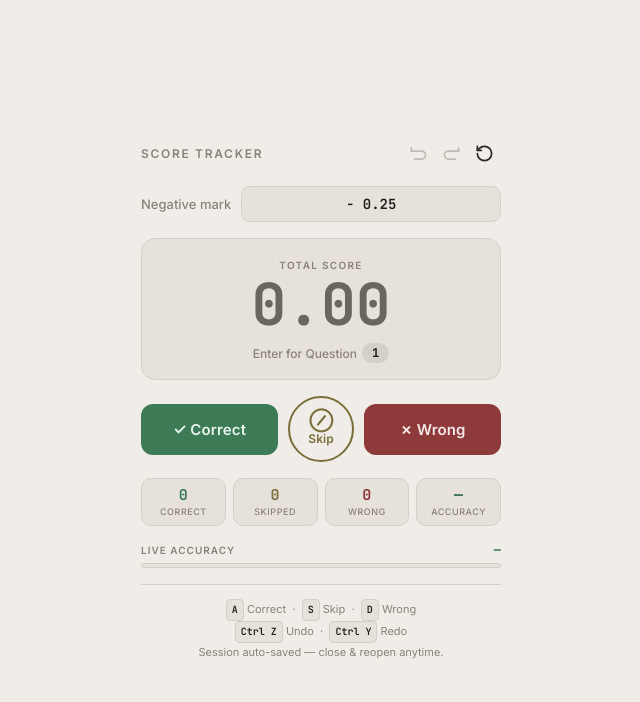
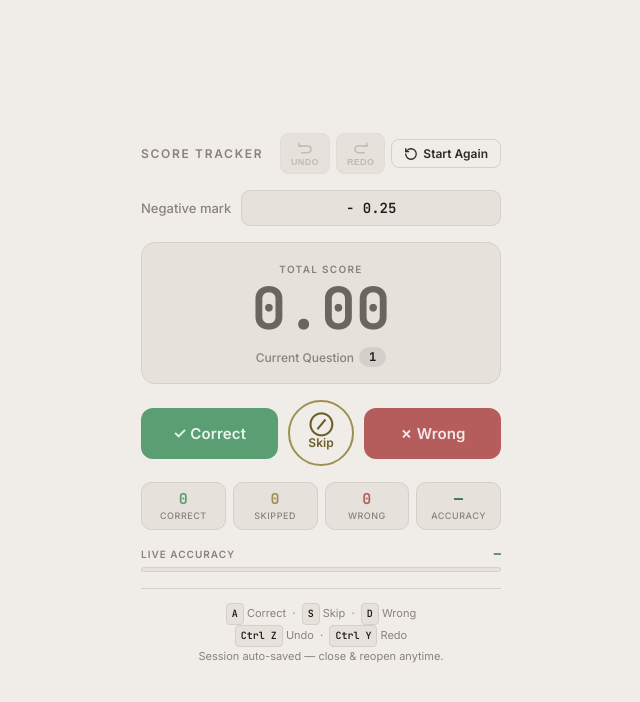
Before and after one commit to pratikkarbhal/answer-key-score-calculator, a plain HTML site: page index.html in a window 1280 px wide. Shown: the whole page, without its empty margins (319-959 px from the left). Drawn offline with Linux system fonts and the light colour scheme.

Commit message:
Update styles and button elements in index.html

```diff
--- a/index.html
+++ b/index.html
@@ -15,9 +15,9 @@
     --muted:   #8a8278;
     --icon:    #2c2a28;
 
-    --correct: #3d7a56;
-    --wrong:   #8f3a3a;
-    --skip:    #7a6e3a;
+    --correct: #5c9e74;
+    --wrong:   #b55c5c;
+    --skip:    #9e8f52;
 
     --pos:     #2e6b45;
     --neg:     #8f3a3a;
@@ -63,32 +63,67 @@
 
   .history-controls {
     display: flex;
-    gap: 0px;
+    gap: 6px;
     align-items: center;
   }
 
+  /* Undo / Redo — icon + small label stacked */
   .icon-btn {
+    background: var(--surface);
+    border: 1px solid var(--border);
+    cursor: pointer;
+    padding: 6px 10px;
+    border-radius: 8px;
+    color: var(--icon);
+    display: flex;
+    flex-direction: column;
+    align-items: center;
+    justify-content: center;
+    gap: 2px;
+    transition: background 0.15s, transform 0.1s;
+    -webkit-tap-highlight-color: transparent;
+    font-size: 9px;
+    font-weight: 600;
+    letter-spacing: 0.04em;
+    text-transform: uppercase;
+    line-height: 1;
+  }
+  .icon-btn:hover  { background: var(--border); }
+  .icon-btn:active { transform: scale(0.93); }
+  .icon-btn:disabled {
+    color: #c0bbb4;
+    border-color: #e0dcd6;
+    cursor: default;
+    background: var(--surface) !important;
+  }
+  .icon-btn svg { width: 16px; height: 16px; }
+
+  /* Reset — pill with text, always visible */
+  .reset-btn {
     background: none;
-    border: none;
+    border: 1px solid var(--border);
     cursor: pointer;
-    padding: 7px;
+    padding: 6px 12px;
     border-radius: 8px;
     color: var(--icon);
     display: flex;
     align-items: center;
-    justify-content: center;
-    transition: color 0.15s, background 0.15s, transform 0.1s;
+    gap: 5px;
+    font-size: 12px;
+    font-weight: 600;
+    font-family: 'Inter', sans-serif;
+    transition: background 0.15s, color 0.15s, border-color 0.15s, transform 0.1s;
     -webkit-tap-highlight-color: transparent;
+    white-space: nowrap;
   }
-  .icon-btn:hover   { background: rgba(0,0,0,0.06); }
-  .icon-btn:active  { transform: scale(0.88); }
-  .icon-btn:disabled {
-    color: #c0bbb4;
-    cursor: default;
-    background: none !important;
+  .reset-btn:hover  { background: var(--surface); }
+  .reset-btn:active { transform: scale(0.95); }
+  .reset-btn svg    { width: 14px; height: 14px; flex-shrink: 0; }
+  .reset-btn.confirm-reset {
+    color: var(--wrong);
+    border-color: var(--wrong);
+    background: #fdf0f0;
   }
-  .icon-btn svg { width: 19px; height: 19px; }
-  .icon-btn.confirm-reset { color: var(--wrong); }
 
   /* ── Neg mark ── */
   .neg-row {
@@ -203,7 +238,7 @@
     border-radius: 50%;
     border: 2px solid var(--skip);
     background: transparent;
-    color: var(--skip);
+    color: #6b5e2a;
     font-size: 12px;
     font-weight: 600;
     font-family: 'Inter', sans-serif;
@@ -376,18 +411,21 @@
           <path d="M3 9h13a5 5 0 0 1 0 10H7"/>
           <polyline points="3 5 3 9 7 9"/>
         </svg>
+        Undo
       </button>
       <button class="icon-btn" id="btnRedo" onclick="redo()" title="Redo" disabled>
         <svg viewBox="0 0 24 24" fill="none" stroke="currentColor" stroke-width="2.2" stroke-linecap="round" stroke-linejoin="round">
           <path d="M21 9H8a5 5 0 0 0 0 10h9"/>
           <polyline points="21 5 21 9 17 9"/>
         </svg>
+        Redo
       </button>
-      <button class="icon-btn" id="btnReset" onclick="resetAll()" title="Reset">
+      <button class="reset-btn" id="btnReset" onclick="resetAll()" title="Reset">
         <svg viewBox="0 0 24 24" fill="none" stroke="currentColor" stroke-width="2.2" stroke-linecap="round" stroke-linejoin="round">
           <path d="M3 12a9 9 0 1 0 9-9 9.75 9.75 0 0 0-6.74 2.74L3 8"/>
           <path d="M3 3v5h5"/>
         </svg>
+        Start Again
       </button>
     </div>
   </div>
@@ -407,7 +445,7 @@
     <div class="score-label">Total Score</div>
     <div class="score-value" id="scoreDisplay">0.00</div>
     <div class="q-row">
-      <span class="q-label">Enter for Question</span>
+      <span class="q-label">Current Question</span>
       <span class="q-badge" id="qBadge">1</span>
     </div>
   </div>
```
